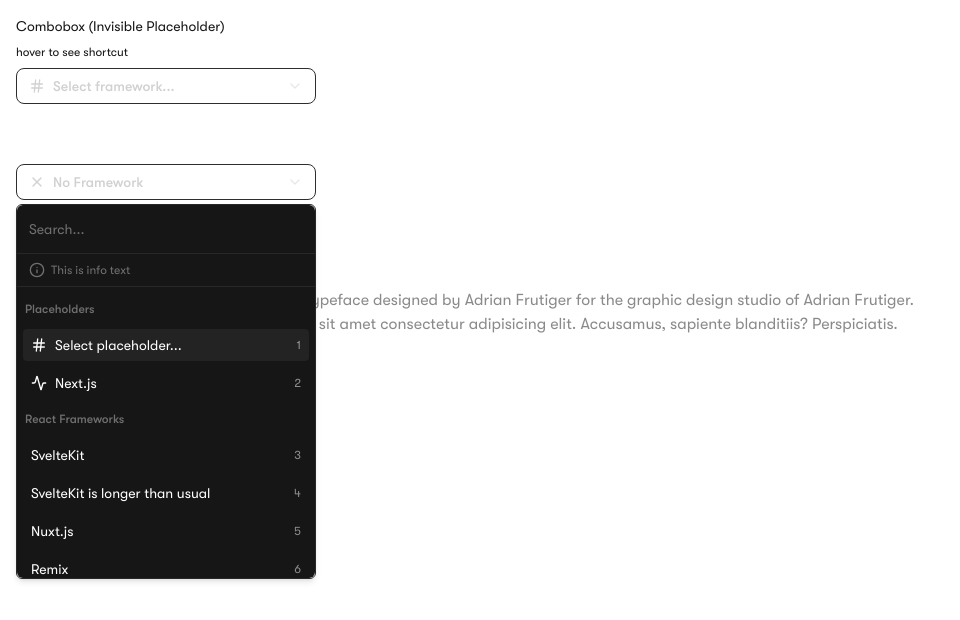
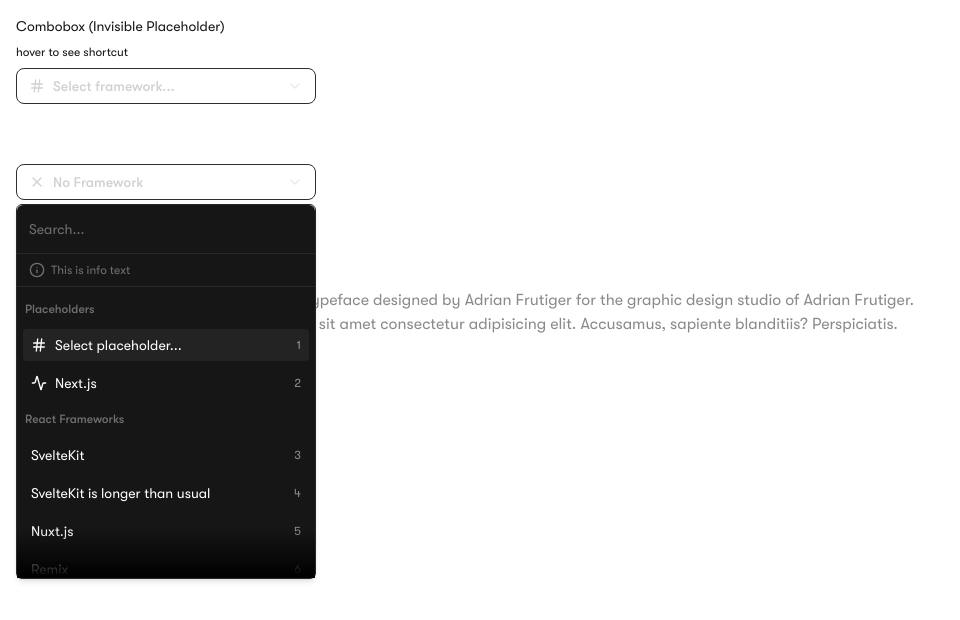
Before and after one commit to 99Yash/combo, a Next.js app: page / in a window 1280 px wide. Both pictures are taken after a click on the button "No Framework". Shown: the top 620 px of the page, without its empty margins (0-960 px from the left). Built offline with nearby package versions, Linux system fonts and the light colour scheme.

Commit message:
black blur

```diff
--- a/src/components/visible-cb.tsx
+++ b/src/components/visible-cb.tsx
@@ -89,7 +89,7 @@ export function VisibleCB() {
             <ChevronDown className="ml-2 size-4 shrink-0 opacity-50" />
           </Button>
         </PopoverTrigger>
-        <PopoverContent className="w-[--radix-popover-trigger-width] outline-none p-0 ${GTWalsheim.className} backdrop-blur-md">
+        <PopoverContent className="w-[--radix-popover-trigger-width] outline-none p-0 backdrop-blur-md">
           <Command loop>
             <CommandInput
               placeholder="Search..."
@@ -148,6 +148,7 @@ export function VisibleCB() {
               })()}
             </CommandList>
           </Command>
+          <div className="absolute bottom-0 left-0 w-full h-12 bg-gradient-to-t from-black to-transparent pointer-events-none" />
         </PopoverContent>
       </Popover>
     </div>
```
